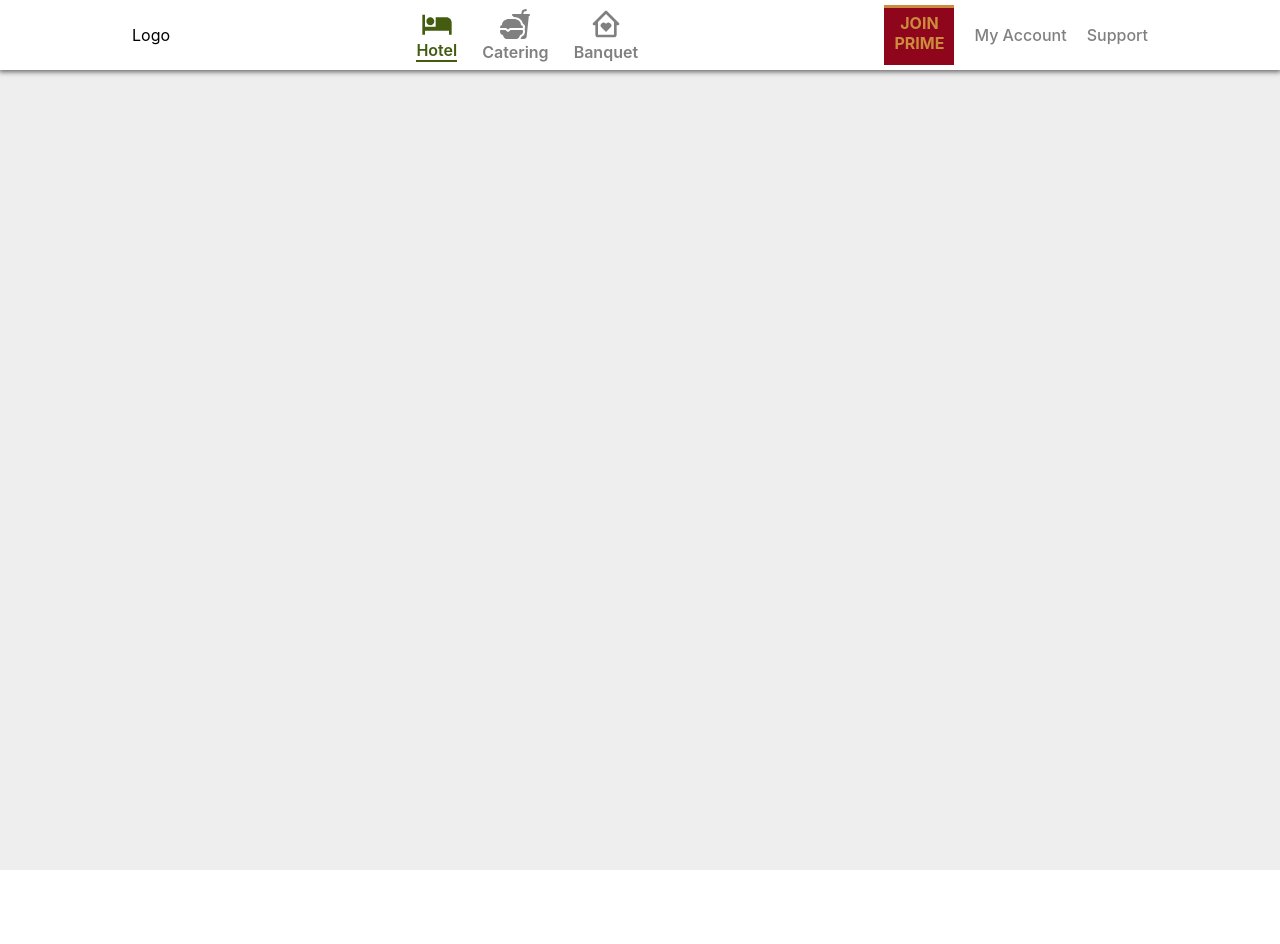
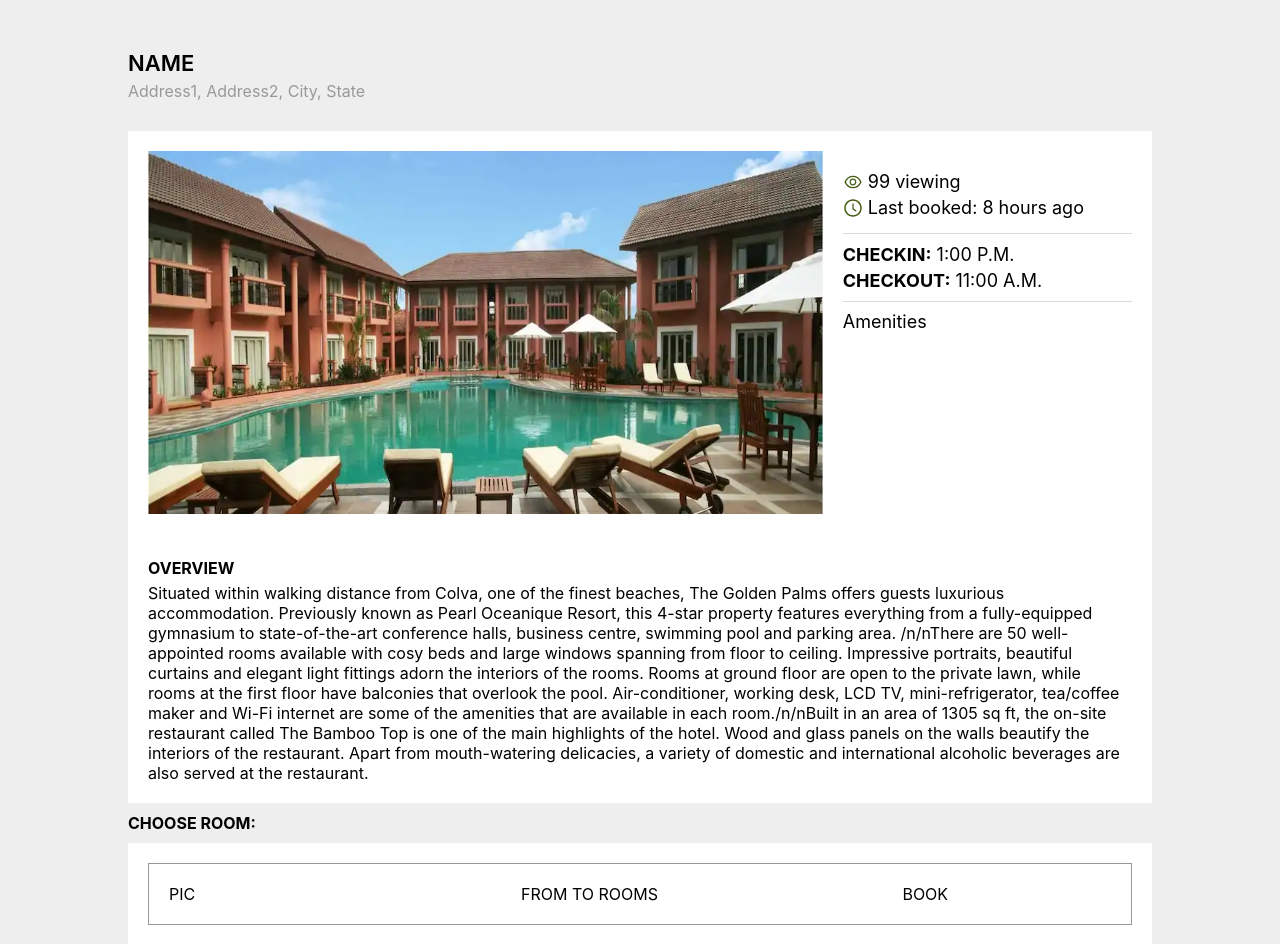
Before and after one commit to udith51/outsider, a React (Create React App) app in the folder outsider_frontend/: page / in a window 1280 px wide. Shown: the top 944 px of the page. Before the commit the page ends 870 px from the top, so only its background shows below. Built offline with nearby package versions, Linux system fonts and the light colour scheme.

Commit message:
Hotel Info Pg Updated

```diff
--- a/outsider_frontend/src/App.tsx
+++ b/outsider_frontend/src/App.tsx
@@ -9,6 +9,8 @@ import Support from "./pages/Support";
 import { TContextType } from "./types";
 import InfoProvider from "./pages/InfoProvider";
 import Dashboard from "./pages/Dashboard";
+import Hotel from "./components/Hotel";
+import Details from "./pages/Details";
 
 export const Context = createContext<TContextType | null>(null);
 const App: React.FC = () => {
@@ -18,7 +20,8 @@ const App: React.FC = () => {
   const [userType, setUserType] = useState<string>("");
   return (
     <div className="App">
-      <Context.Provider
+      <Details />
+      {/* <Context.Provider
         value={{
           path,
           setPath,
@@ -39,7 +42,7 @@ const App: React.FC = () => {
           <Route path="/dash" element={<Dashboard />} />
           <Route path="/*" element={<Home />} />
         </Routes>
-      </Context.Provider>
+      </Context.Provider> */}
     </div>
   );
 };
--- /dev/null
+++ b/outsider_frontend/src/assets/css/Details.css
@@ -0,0 +1,5 @@
+.details{
+    padding: 30px 0;
+    background-color: #eee;
+    height: 100%;
+}
--- /dev/null
+++ b/outsider_frontend/src/assets/css/Hotel.css
@@ -0,0 +1,100 @@
+.hotelMain{
+    width: 80%;
+    margin: auto;
+    padding: 20px 0;
+}
+
+.hotelName{
+    font-weight: 600;
+    font-size: 22px;
+    margin-bottom: 5px;
+}
+
+.hotelAdd{
+    color: #999999;
+    font-size: 16px;
+}
+
+.hotelTop{
+    margin-bottom: 30px;
+}
+
+.hotelMid{
+    background-color: #fff;
+    padding: 20px;
+    display: flex;
+    gap: 20px;
+}
+
+.hotelImgs{
+    flex:7
+}
+.hotelMainImg{
+    width: 100%;
+    /* object-fit: cover; */
+}
+
+.hotelRight{
+    flex: 3;
+    font-size: 18px;
+    padding: 20px 0;
+}
+
+.hotelView, .hotelBooked{
+    display: flex;
+    align-items: center;
+    gap: 5px;
+}
+
+.pb5{
+    padding-bottom: 5px;
+}
+
+.f20{
+    font-size: 20px;
+}
+
+.green{
+    color: #435c10;
+}
+
+.br{
+    margin: 10px 0;
+    width: 100%;
+    height: 0.5px;
+    background-color: #9999995e;
+}
+
+.hotelOverview{
+    background-color: #fff;
+    padding: 20px;
+}
+
+.pb20{
+    padding-bottom: 10px;
+}
+
+.hotelRoom{
+    background-color: #fff;
+    padding: 20px;
+}
+
+.hotelStandard,.hotelDeluxe{
+    border: 1px solid #999;
+    margin-bottom: 20px;
+    padding: 20px;
+    display: flex;
+    justify-content: center;
+}
+
+.roomLeft{
+    flex-grow: 4;
+}
+
+.roomMid{
+    flex-grow: 3;
+}
+
+.roomRight{
+    flex-grow: 2;
+}
--- /dev/null
+++ b/outsider_frontend/src/components/Hotel.tsx
@@ -0,0 +1,75 @@
+import React from "react";
+import "../assets/css/Hotel.css";
+import hotel from "../assets/imgs/hotel.jpg";
+import { AiOutlineEye, AiOutlineClockCircle } from "react-icons/ai";
+
+const Hotel: React.FC = () => {
+  return (
+    <div className="hotelMain">
+      <div className="hotelTop">
+        <div className="hotelName">NAME</div>
+        <div className="hotelAdd">Address1, Address2, City, State</div>
+      </div>
+      <div className="hotelMid">
+        <div className="hotelImgs">
+          <img src={hotel} alt="hotel-img" className="hotelMainImg" />
+        </div>
+        <div className="hotelRight">
+          <div className="hotelView pb5">
+            <AiOutlineEye className="green f20" />{" "}
+            {Math.floor(Math.random() * 100)} viewing
+          </div>
+          <div className="hotelBooked pb5">
+            <AiOutlineClockCircle className="green f20" /> Last booked:{" "}
+            {Math.floor(Math.random() * 10)} hours ago
+          </div>
+          <div className="br"></div>
+          <div className="hotelTimings">
+            <b>CHECKIN:</b> 1:00 P.M. <div className="pb5"></div>
+            <b>CHECKOUT:</b> 11:00 A.M.
+          </div>
+          <div className="br"></div>
+          <div className="hotelAmenities">Amenities</div>
+        </div>
+      </div>
+      <div className="hotelOverview">
+        <b>OVERVIEW</b>
+        <div className="pb5"></div>
+        Situated within walking distance from Colva, one of the finest beaches,
+        The Golden Palms offers guests luxurious accommodation. Previously known
+        as Pearl Oceanique Resort, this 4-star property features everything from
+        a fully-equipped gymnasium to state-of-the-art conference halls,
+        business centre, swimming pool and parking area. /n/nThere are 50
+        well-appointed rooms available with cosy beds and large windows spanning
+        from floor to ceiling. Impressive portraits, beautiful curtains and
+        elegant light fittings adorn the interiors of the rooms. Rooms at ground
+        floor are open to the private lawn, while rooms at the first floor have
+        balconies that overlook the pool. Air-conditioner, working desk, LCD TV,
+        mini-refrigerator, tea/coffee maker and Wi-Fi internet are some of the
+        amenities that are available in each room./n/nBuilt in an area of 1305
+        sq ft, the on-site restaurant called The Bamboo Top is one of the main
+        highlights of the hotel. Wood and glass panels on the walls beautify the
+        interiors of the restaurant. Apart from mouth-watering delicacies, a
+        variety of domestic and international alcoholic beverages are also
+        served at the restaurant.
+      </div>
+      <div className="pb20"></div>
+      <b>CHOOSE ROOM:</b>
+      <div className="pb20"></div>
+      <div className="hotelRoom">
+        <div className="hotelStandard">
+          <div className="roomLeft">PIC</div>
+          <div className="roomMid">FROM TO ROOMS</div>
+          <div className="roomRight">BOOK</div>
+        </div>
+        <div className="hotelDeluxe">
+          <div className="roomLeft"></div>
+          <div className="roomMid"></div>
+          <div className="roomRight"></div>
+        </div>
+      </div>
+    </div>
+  );
+};
+
+export default Hotel;
--- /dev/null
+++ b/outsider_frontend/src/pages/Details.tsx
@@ -0,0 +1,14 @@
+import React from "react";
+import "../assets/css/Details.css";
+import Hotel from "../components/Hotel";
+import Navbar from "../components/Navbar";
+
+const Details: React.FC = () => {
+  return (
+    <div className="details">
+      <Hotel />
+    </div>
+  );
+};
+
+export default Details;
```
Also changed, not shown: outsider_frontend/src/assets/imgs/hotel.jpg (added).
